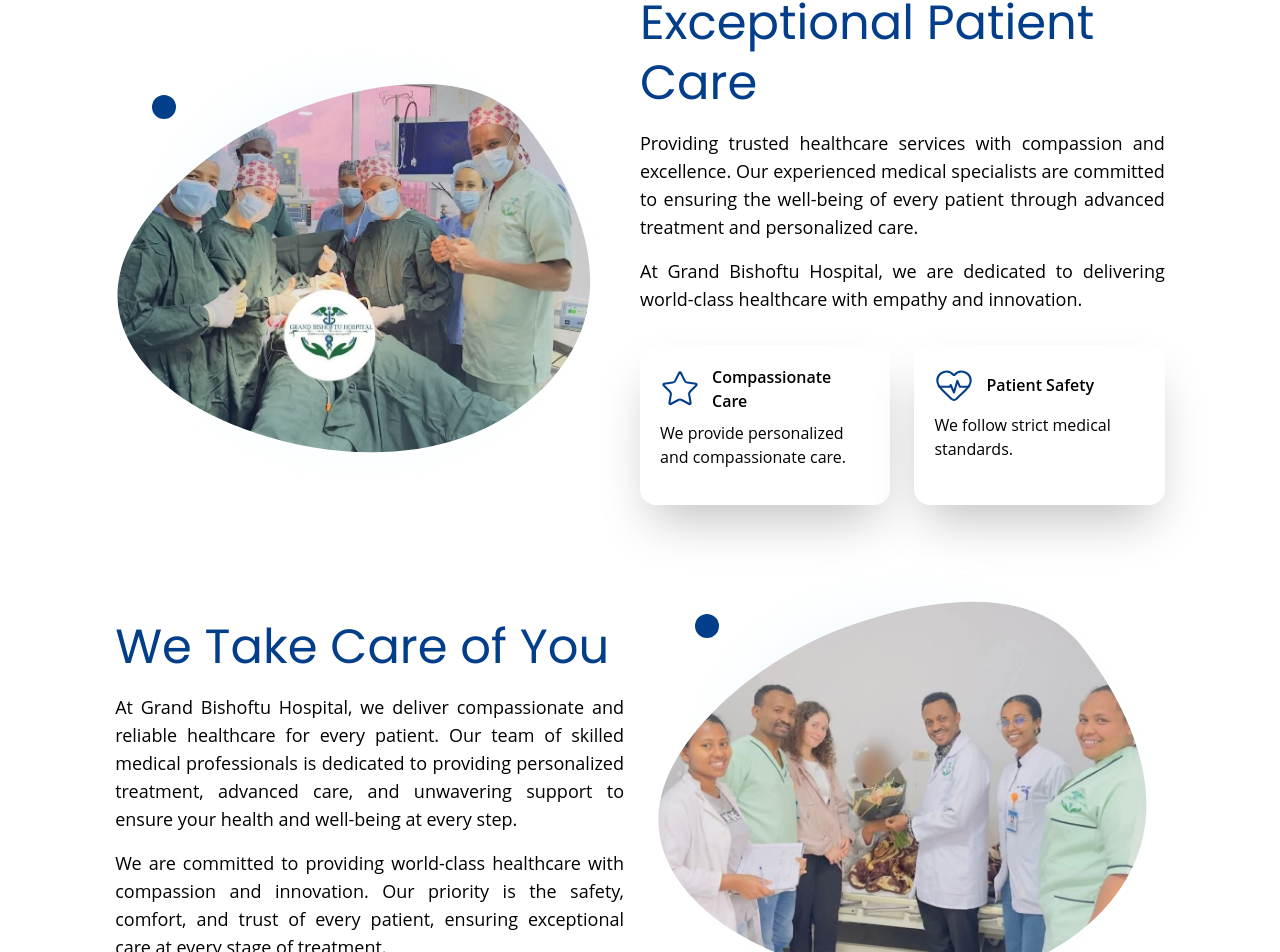
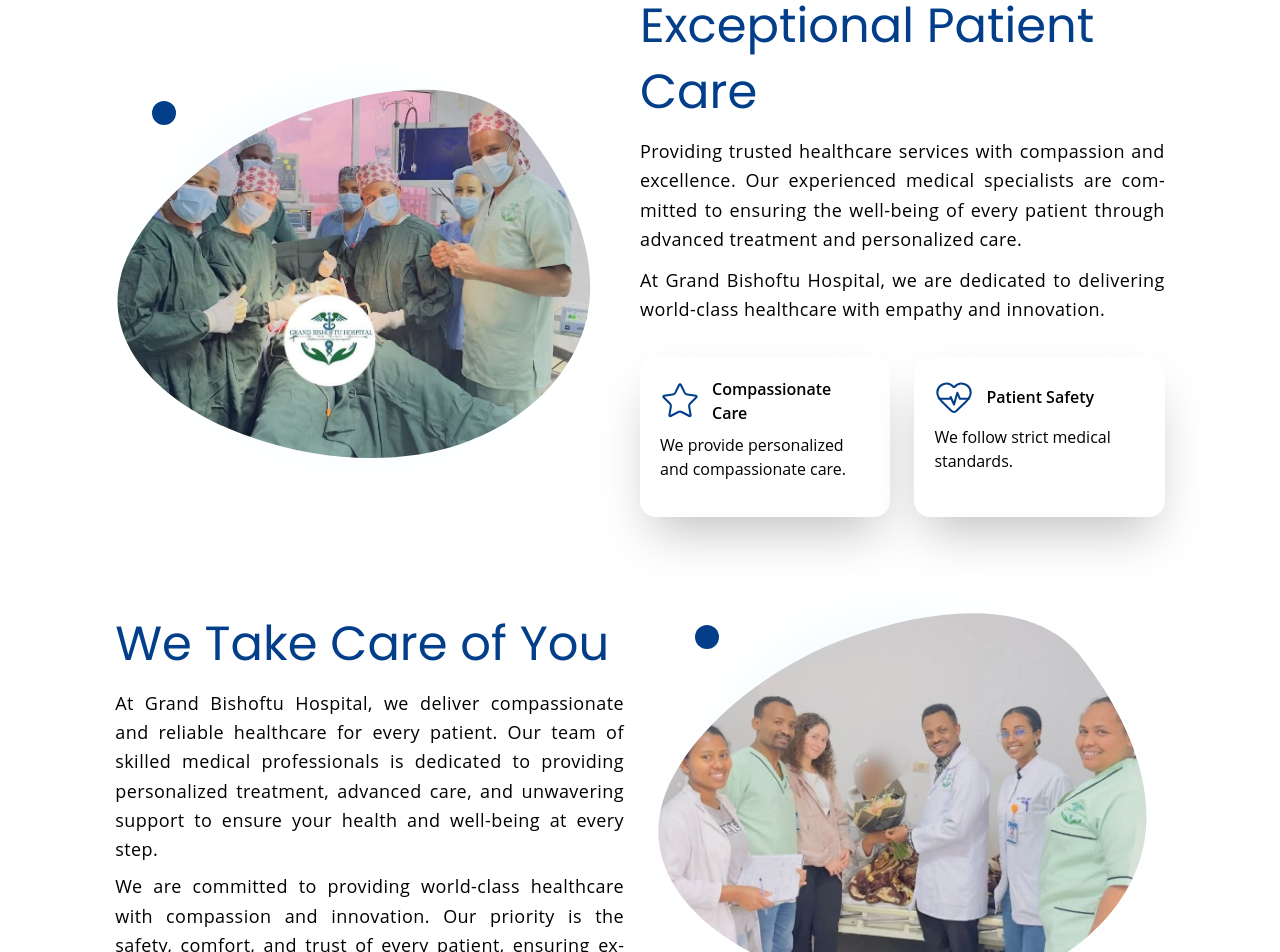
Before and after one commit to Tsedniya/Grand_Bishoftu_Hospital, a React (Vite) app in the folder myapp/: page / in a window 1280 px wide. Shown: the part 1099-2051 px from the top of the page. Built offline with nearby package versions, Linux system fonts and the light colour scheme.

Commit message:
frontend:textalignment

```diff
--- a/myapp/src/components/ContactMap.jsx
+++ b/myapp/src/components/ContactMap.jsx
@@ -23,9 +23,9 @@
           <h2 className="text-3xl md:text-4xl font-semibold text-[#023E8A] mb-4">
             Visit Our Hospital
           </h2>
-          <p className="text-lg mb-4">
-            Find us at our main location or reach out for directions. We are here to provide
-            exceptional healthcare with compassion and expertise.
+          <p className= "font-opensans mb-3 sm:text-base lg:text-lg leading-relaxed text-left lg:text-justify break-words hyphens-auto tracking-normal lg:tracking-wide">
+            Find us at our main location or reach out for directions.
+            We are here to provide exceptional healthcare with compassion and expertise.
           </p>
           <div className="text-lg">
             <p className="mb-2">
--- a/myapp/src/components/Departements.jsx
+++ b/myapp/src/components/Departements.jsx
@@ -115,13 +115,13 @@
               className="rounded-t-2xl w-full h-36 object-cover"
             />
 
-            <div className="absolute -top-7 left-4 sm:left-10 flex items-center justify-center rounded-full bg-[#023E8A] w-14 h-14 overflow-hidden">
-              <img
-                src={dept.icon}
-                alt={`${dept.title} icon`}
-                className="w-8 h-8 object-cover"
-              />
-            </div>
+            <div className="absolute -top-7 left-4 sm:left-10 rounded-full bg-[#023E8A] w-14 h-14 flex items-center justify-center overflow-hidden">
+  <img
+    src={dept.icon}
+    alt={`${dept.title} icon`}
+    className="w-8 h-8 object-contain"
+  />
+</div>
 
             <div className="px-4 sm:px-7 pb-6">
               <p className="mt-6 text-2xl font-bold text-[#023E8A]">{dept.title}</p>
--- a/myapp/src/components/EmergencyBox.jsx
+++ b/myapp/src/components/EmergencyBox.jsx
@@ -1,10 +1,7 @@
 import React, { useState, useEffect } from "react";
 import { motion } from "framer-motion";
-import men from "../assets/men.jpg";
 import cancer from "../assets/cancer.jpg";
 import photo_1 from "../assets/photo_1.jpg";
-import photo_2 from "../assets/photo_2.jpg";
-import machine from "../assets/machine.jpg";
 import home from "../assets/home.jpg";
 import map from "../assets/map.svg";
 import heartpulse from "../assets/heartpulse.svg";
@@ -29,13 +26,29 @@
 
   const cardVariants = {
     hidden: { opacity: 0, y: 60 },
-    visible: { opacity: 1, y: 0, transition: { duration: 0.6, ease: "easeOut" } },
+    visible: {
+      opacity: 1,
+      y: 0,
+      transition: { duration: 0.6, ease: "easeOut" },
+    },
   };
 
   const cards = [
-    { title: "Emergency Services", icon: heartpulse, bgImages: [cancer, photo_1, photo14,photo16] },
-    { title: "Get Directions", icon: map, bgImages: [photo15, photo13, home,photo23] },
-    { title: "Book Appointment", icon: notebook, bgImages: [photo10, photo8, photo22,photo19,] },
+    {
+      title: "Emergency Services",
+      icon: heartpulse,
+      bgImages: [cancer, photo_1, photo14, photo16],
+    },
+    {
+      title: "Get Directions",
+      icon: map,
+      bgImages: [photo15, photo13, home, photo23],
+    },
+    {
+      title: "Book Appointment",
+      icon: notebook,
+      bgImages: [photo10, photo8, photo22, photo19],
+    },
   ];
 
   useEffect(() => {
@@ -44,14 +57,14 @@
         prev.map((index, i) => (index + 1) % cards[i].bgImages.length)
       );
     }, 3000);
+
     return () => clearInterval(interval);
   }, []);
 
   return (
     <div className="w-full -mt-2 mb-25 px-4 sm:px-8 md:px-16">
-
-      {/* Heading on top */}
-      <div className="flex flex-col items-center mt-2 md:mt-25 mb-6 md:mb-10 ">
+      {/* Heading */}
+      <div className="flex flex-col items-center mt-2 md:mt-25 mb-6 md:mb-10">
         <p className="text-center font-poppins text-3xl md:text-6xl text-[#023E8A] mt-12 md:mt-13">
           Contact
         </p>
@@ -74,11 +87,19 @@
               backgroundImage: `linear-gradient(rgba(2,62,138,0.75), rgba(2,62,138,0.75)), url(${card.bgImages[currentImages[index]]})`,
               backgroundSize: "cover",
               backgroundPosition: "center",
+              backgroundRepeat: "no-repeat",
             }}
           >
-            <div className="flex items-center gap-4">
-              <img src={card.icon} alt={card.title} className="w-12 h-12 text-center" />
-              <h3 className="text-2xl md:text-3xl text-center font-semibold">{card.title}</h3>
+            {/* Icon on top + text below */}
+            <div className="flex flex-col items-center justify-center gap-4 text-center w-full">
+              <img
+                src={card.icon}
+                alt={card.title}
+                className="w-12 h-12 object-contain"
+              />
+              <h3 className="text-2xl md:text-3xl font-semibold">
+                {card.title}
+              </h3>
             </div>
           </motion.div>
         ))}
--- a/myapp/src/components/Homeone.jsx
+++ b/myapp/src/components/Homeone.jsx
@@ -68,17 +68,17 @@
         transition={{ type: "tween", duration: 0.6, delay: 0.2 }}
         className="w-full lg:w-1/2 flex flex-col"
       >
-        <h3 className="text-3xl sm:text-4xl lg:text-5xl text-[#023E8A] font-poppins leading-tight">
+        <h3 className="text-2xl lg:text-5xl mb-3 m sm:text-3xl md:text-4xl text-[#023E8A] font-poppins leading-tight md:leading-snug">
           Exceptional Patient Care
         </h3>
 
-        <p className="mt-4 text-lg font-opensans text-justify">
+        <p className="font-opensans mb-3 sm:text-base lg:text-lg leading-relaxed text-left lg:text-justify break-words hyphens-auto tracking-normal lg:tracking-wide">
           Providing trusted healthcare services with compassion and excellence.
           Our experienced medical specialists are committed to ensuring the
           well-being of every patient through advanced treatment and personalized care.
         </p>
 
-        <p className="mt-4 text-lg font-opensans text-justify">
+        <p className="font-opensans sm:text-base lg:text-lg leading-relaxed text-left lg:text-justify break-words hyphens-auto tracking-normal lg:tracking-wide">
           At Grand Bishoftu Hospital, we are dedicated to delivering world-class
           healthcare with empathy and innovation.
         </p>
--- a/myapp/src/components/Hometwo.jsx
+++ b/myapp/src/components/Hometwo.jsx
@@ -61,15 +61,15 @@
         transition={{ type: "tween", duration: 0.6, delay: 0.2 }}
         className="w-full lg:w-1/2 flex flex-col"
       >
-        <h3 className="text-3xl sm:text-4xl lg:text-5xl text-[#023E8A] font-poppins leading-tight">
+        <h3 className="text-2xl lg:text-5xl mb-3 m sm:text-3xl md:text-4xl text-[#023E8A] font-poppins leading-tight md:leading-snug">
           We Take Care of You
         </h3>
 
-        <p className="mt-4 font-opensans text-lg text-justify">
+        <p className="font-opensans mb-2 sm:text-base lg:text-lg  leading-relaxed text-left lg:text-justify break-words hyphens-auto tracking-normal lg:tracking-wide">
           At Grand Bishoftu Hospital, we deliver compassionate and reliable healthcare for every patient. Our team of skilled medical professionals is dedicated to providing personalized treatment, advanced care, and unwavering support to ensure your health and well-being at every step.
         </p>
 
-        <p className="mt-4 font-opensans text-lg text-justify">
+        <p className="font-opensans sm:text-base lg:text-lg leading-relaxed text-left lg:text-justify break-words hyphens-auto tracking-normal lg:tracking-wide">
           We are committed to providing world-class healthcare with compassion and innovation. Our priority is the safety, comfort, and trust of every patient, ensuring exceptional care at every stage of treatment.
         </p>
       </motion.div>
--- a/myapp/src/components/Treatment.jsx
+++ b/myapp/src/components/Treatment.jsx
@@ -59,15 +59,15 @@
         transition={{ type: "tween", duration: 0.6, delay: 0.2 }}
         className="w-full lg:w-1/2 flex flex-col"
       >
-        <h3 className="text-3xl sm:text-4xl lg:text-5xl text-[#023E8A] font-poppins leading-tight">
+        <h3 className= "text-2xl lg:text-5xl mb-3 m sm:text-3xl md:text-4xl text-[#023E8A] font-poppins leading-tight md:leading-snug">
           Specialized Care Team
         </h3>
 
-        <p className="mt-2 font-opensans text-lg text-justify">
+        <p className="font-opensans mb-3 sm:text-base lg:text-lg leading-relaxed text-left lg:text-justify break-words hyphens-auto tracking-normal lg:tracking-wide">
           Established with over 30 experienced specialists and sub-specialists, Grand Bishoftu Hospital is committed to delivering exceptional healthcare across a wide range of medical fields. Our team combines expertise, advanced technology, and compassionate care to ensure every patient receives personalized treatment and guidance.
         </p>
 
-        <p className="mt-2 font-opensans text-lg text-justify">
+        <p className="font-opensans mb-3 sm:text-base lg:text-lg leading-relaxed text-left lg:text-justify break-words hyphens-auto tracking-normal lg:tracking-wide">
           From routine check-ups to complex procedures, we provide comprehensive services with a focus on safety, comfort, and outstanding outcomes.
         </p>
       </motion.div>
--- a/myapp/src/index.css
+++ b/myapp/src/index.css
@@ -53,3 +53,7 @@
 .animate-fadeIn {
   animation: fadeIn 0.5s ease forwards;
 }
+
+p {
+  hyphens: auto;
+}
```
Also changed, not shown: myapp/src/components/TitleAbout.jsx (+3 -4 lines).
